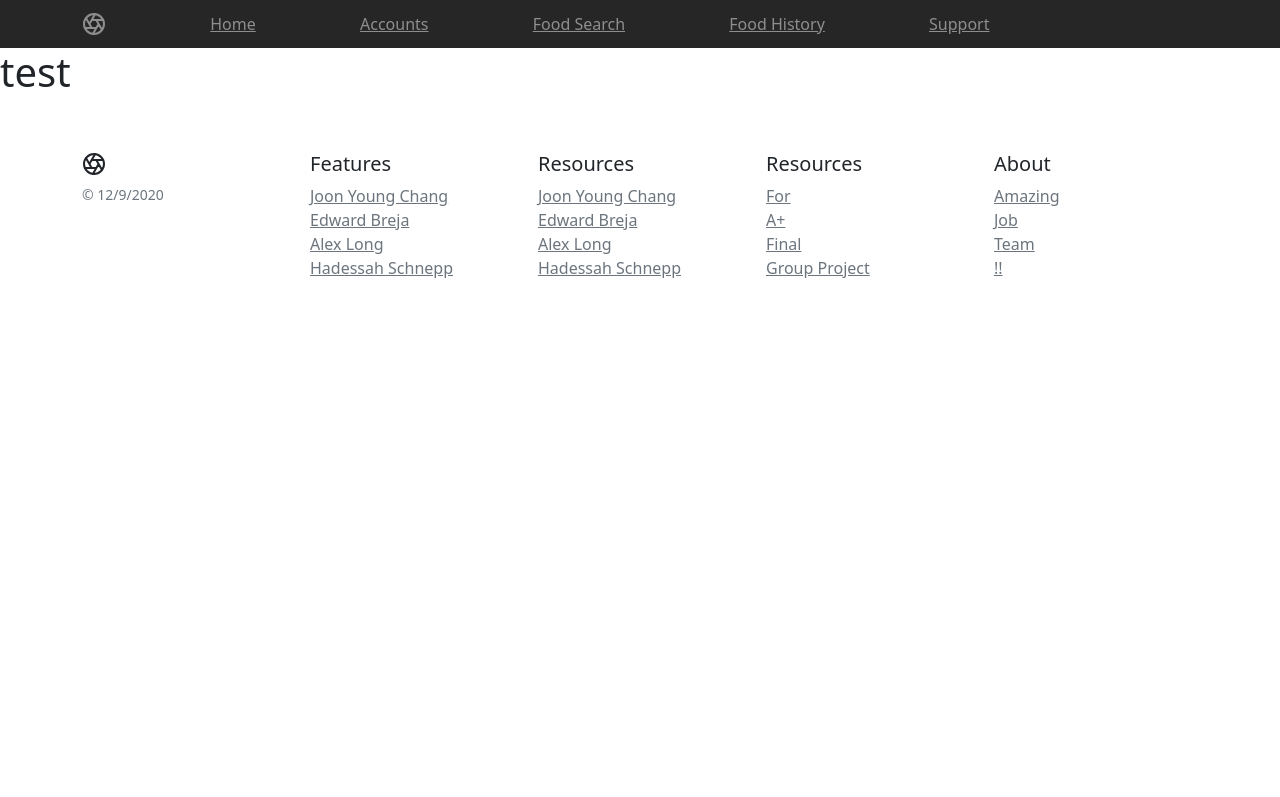
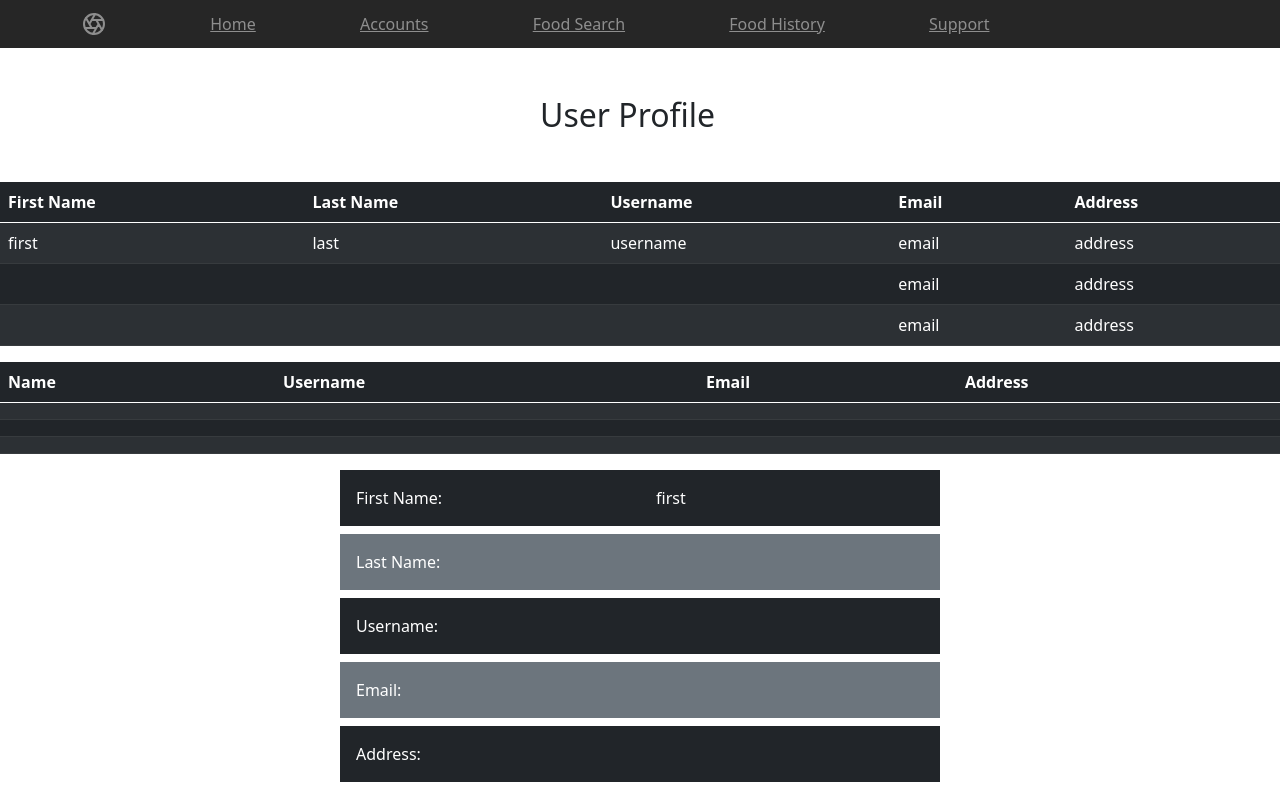
Before and after one commit to CrypticSquirrel/Eat4Wellness, a plain HTML site: page client/pages/accounts.html in a window 1280 px wide. Shown: the top 797 px of the page. Drawn offline with nearby package versions, Linux system fonts and the light colour scheme.

Commit message:
Updates to code

```diff
--- a/client/pages/accounts.html
+++ b/client/pages/accounts.html
@@ -41,7 +41,139 @@
         </nav>
       </header>
 
-	<h1>test</h1>
+
+           <!-- Page Title -->
+      <div class="mt-5">
+        <div class="mx-auto" style="width: 200px;">
+          <h2 class="mb-5 ">User Profile</h2>
+        </div>
+
+
+
+        <!--
+        <h5> First name: <span id="firstname"></h5>
+        <h5> Last name: <span id="lastname"></h5>
+        <h5> Username: <span id="username"></h5>
+        <h5> Email: <span id="email"></h5>
+        <h5> Address: <span id="address"> <span id="city"> <span id="state"> <span id="zip"> </h5>
+        <h5> Username: <span id="username"></h5>
+        -->
+        <div class="mx-auto" style="width: 1300px;">
+          <table class="table table-striped table-dark">
+            <thead>
+              <tr>
+              <!-- <th scope="col">User</th> -->
+                <th scope="col">First Name</th>
+                <th scope="col">Last Name</th>
+                <th scope="col">Username</th>
+                <th scope="col">Email</th>
+                <th scope="col">Address</th>
+              </tr>
+            </thead>
+            <tbody>
+              <tr>
+               <!-- <th scope="row">1</th> -->
+                <td>first<span id="firstname"></td>
+                <td>last<span id="lastname"></td>
+                <td>username<span id="username"></td>
+                <td>email<span id="email"></td>
+                <td>address<span id="address"></td>
+              </tr>
+              <tr>
+               <!-- <th scope="row">2</th> -->
+                <td><span id="firstname"></td>
+                <td><span id="lastname"></td>
+                <td><span id="username"></td>
+                <td>email<span id="email"></td>
+                <td>address<span id="address"></td>
+              </tr>
+              <tr>
+               <!-- <th scope="row">3</th> -->
+                <td><span id="firstname"></td>
+                <td><span id="lastname"></td>
+                <td><span id="username"></td>
+                <td>email<span id="email"></td>
+                <td>address<span id="address"></td>
+              </tr>
+
+
+            </tbody>
+          </table>
+        </div>
+      </div>
+
+
+
+
+            <!-- table take 2 -->
+      <div class="mx-auto" style="width: 1300px;">
+        <table class="table table-striped table-dark">
+          <thead>
+            <tr>
+            <!-- <th scope="col">User</th> -->
+              <th scope="col">Name</th>
+              <th scope="col">Username</th>
+              <th scope="col">Email</th>
+              <th scope="col">Address</th>
+            </tr>
+          </thead>
+          <tbody>
+            <tr>
+             <!-- <th scope="row">1</th> -->
+              <td><span id="firstname"> <span id="lastname"></td>
+              <td><span id="username"></td>
+              <td><span id="email"></td>
+              <td><span id="address"></td>
+            </tr>
+            <tr>
+             <!-- <th scope="row">2</th> -->
+              <td><span id="firstname"> <span id="lastname"></td>
+              <td><span id="username"></td>
+              <td><span id="email"></td>
+              <td><span id="address"></td>
+            </tr>
+            <tr>
+             <!-- <th scope="row">3</th> -->
+              <td><span id="firstname"> <span id="lastname"></td>
+              <td><span id="username"></td>
+              <td><span id="email"></td>
+              <td><span id="address"></td>
+            </tr>
+
+
+          </tbody>
+        </table>
+      </div>
+    </div>
+
+
+
+                <!-- table take 3 -->
+     <div class="mx-auto" style="width: 600px;">
+        <div class="container">
+          <div class="row">
+            <div class="col font-weight-bold p-3 mb-2 bg-dark text-white ">First Name: <span id=" firstname"></span> </div>
+            <div class="col p-3 mb-2 bg-dark text-white">first <span id="firstname"></span></div>
+            <div class="w-100"></div>
+            <div class="col p-3 mb-2 bg-secondary text-white ">Last Name: <span id="lastname"></span></div>
+            <div class="col p-3 mb-2 bg-secondary text-white"> <span id="lastname"></span></div>
+            <div class="w-100"></div>
+            <div class="col p-3 mb-2 bg-dark text-white ">Username: <span id="username"></span></div>
+            <div class="col p-3 mb-2 bg-dark text-white"> <span id="username"></span></div>
+            <div class="w-100"></div>
+            <div class="col p-3 mb-2 bg-secondary text-white ">Email: <span id="email"></span> </div>
+            <div class="col p-3 mb-2 bg-secondary text-white"> <span id="email"></span></div>
+            <div class="w-100"></div>
+            <div class="col p-3 mb-2 bg-dark text-white ">Address: <span id="address"></span></div>
+            <div class="col p-3 mb-2 bg-dark text-white"> <span id="address"></span></div>
+            <div class="w-100"></div>
+
+          </div>
+        </div>
+      </div>c
+
+
+
     <footer class="container py-5">
         <div class="row">
           <div class="col-12 col-md">
```
Also changed, not shown: client/pages/signup.html (+19 -10 lines).
